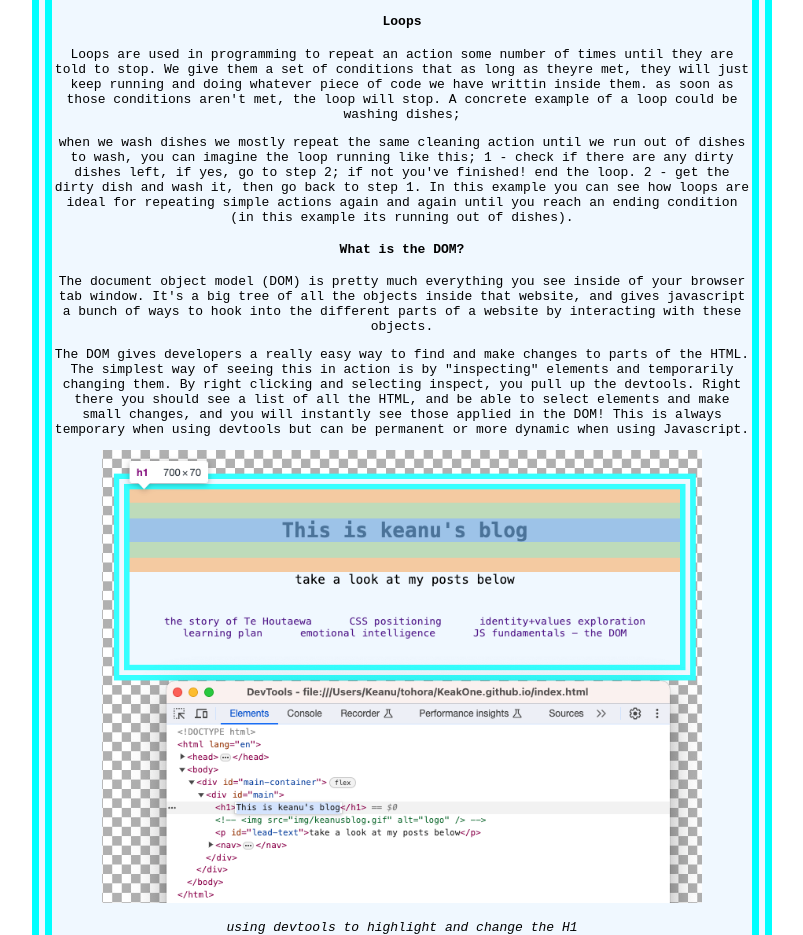
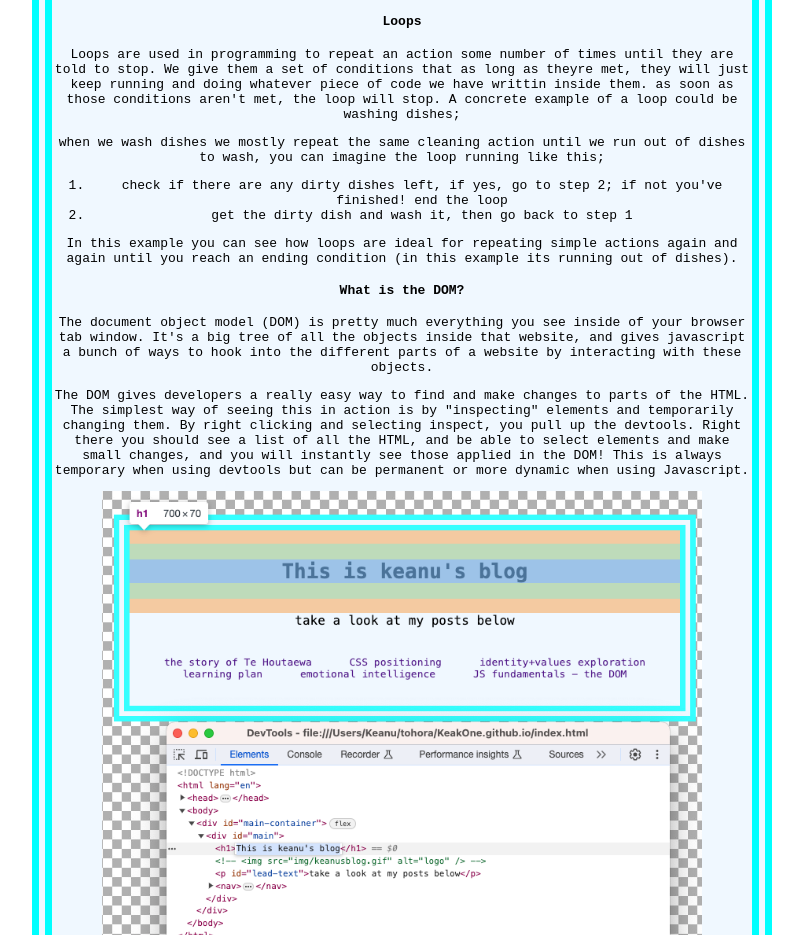
Before and after one commit to KeakOne/KeakOne.github.io, a plain HTML site: page blog/javascript-dom.html in a window 1280 px wide. Shown: the part 1243-2178 px from the top of the page, without its empty margins (238-1041 px from the left). Drawn offline with Linux system fonts and the light colour scheme.

Commit message:
fixed styling of a list

```diff
--- a/blog/javascript-dom.html
+++ b/blog/javascript-dom.html
@@ -78,11 +78,18 @@
         <p>
           when we wash dishes we mostly repeat the same cleaning action until we
           run out of dishes to wash, you can imagine the loop running like this;
-          1 - check if there are any dirty dishes left, if yes, go to step 2; if
-          not you've finished! end the loop. 2 - get the dirty dish and wash it,
-          then go back to step 1. In this example you can see how loops are
-          ideal for repeating simple actions again and again until you reach an
-          ending condition (in this example its running out of dishes).
+        </p>
+        <ol>
+          <li>
+            check if there are any dirty dishes left, if yes, go to step 2; if
+            not you've finished! end the loop
+          </li>
+          <li>get the dirty dish and wash it, then go back to step 1</li>
+        </ol>
+        <p>
+          In this example you can see how loops are ideal for repeating simple
+          actions again and again until you reach an ending condition (in this
+          example its running out of dishes).
         </p>
 
         <h4>What is the DOM?</h4>
```
